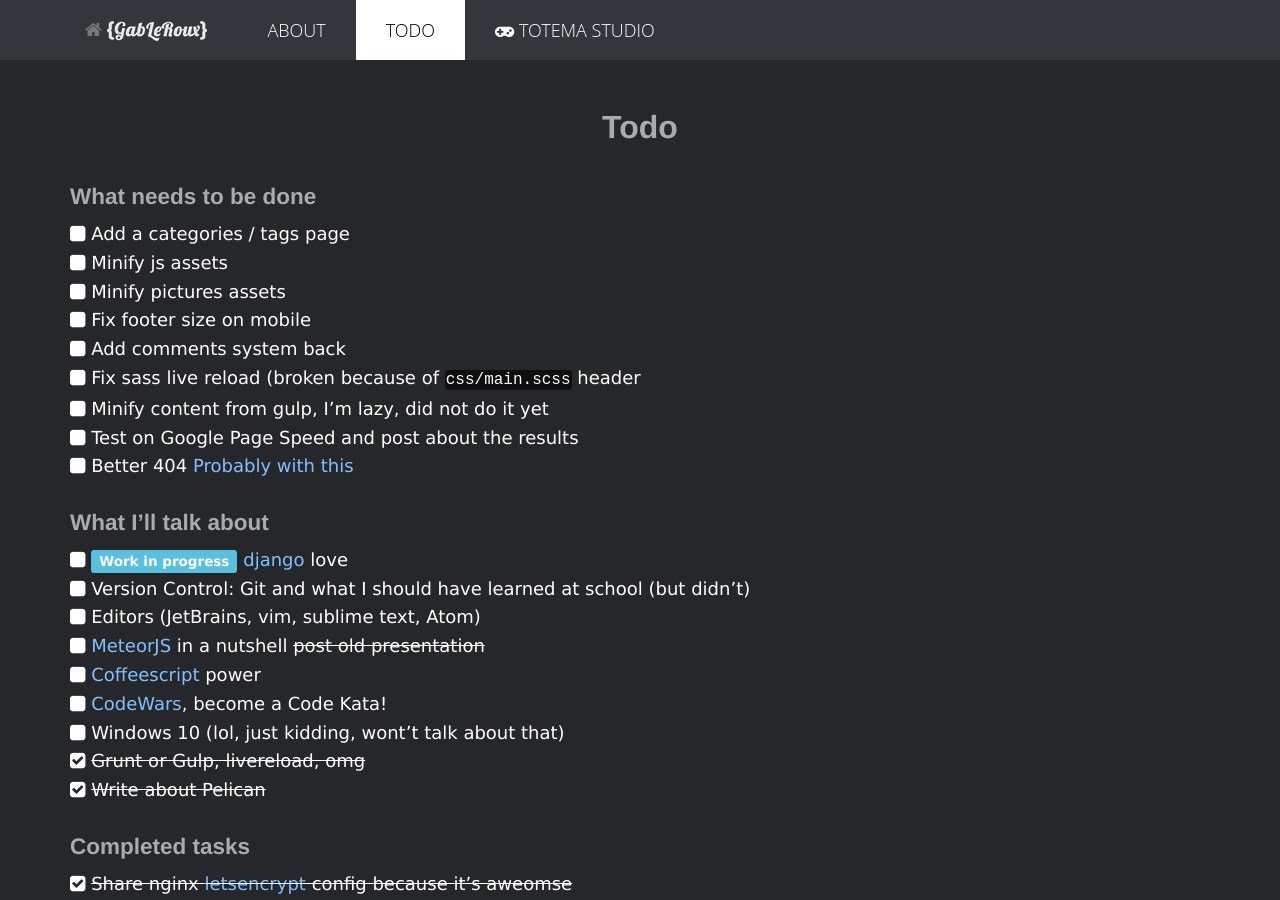
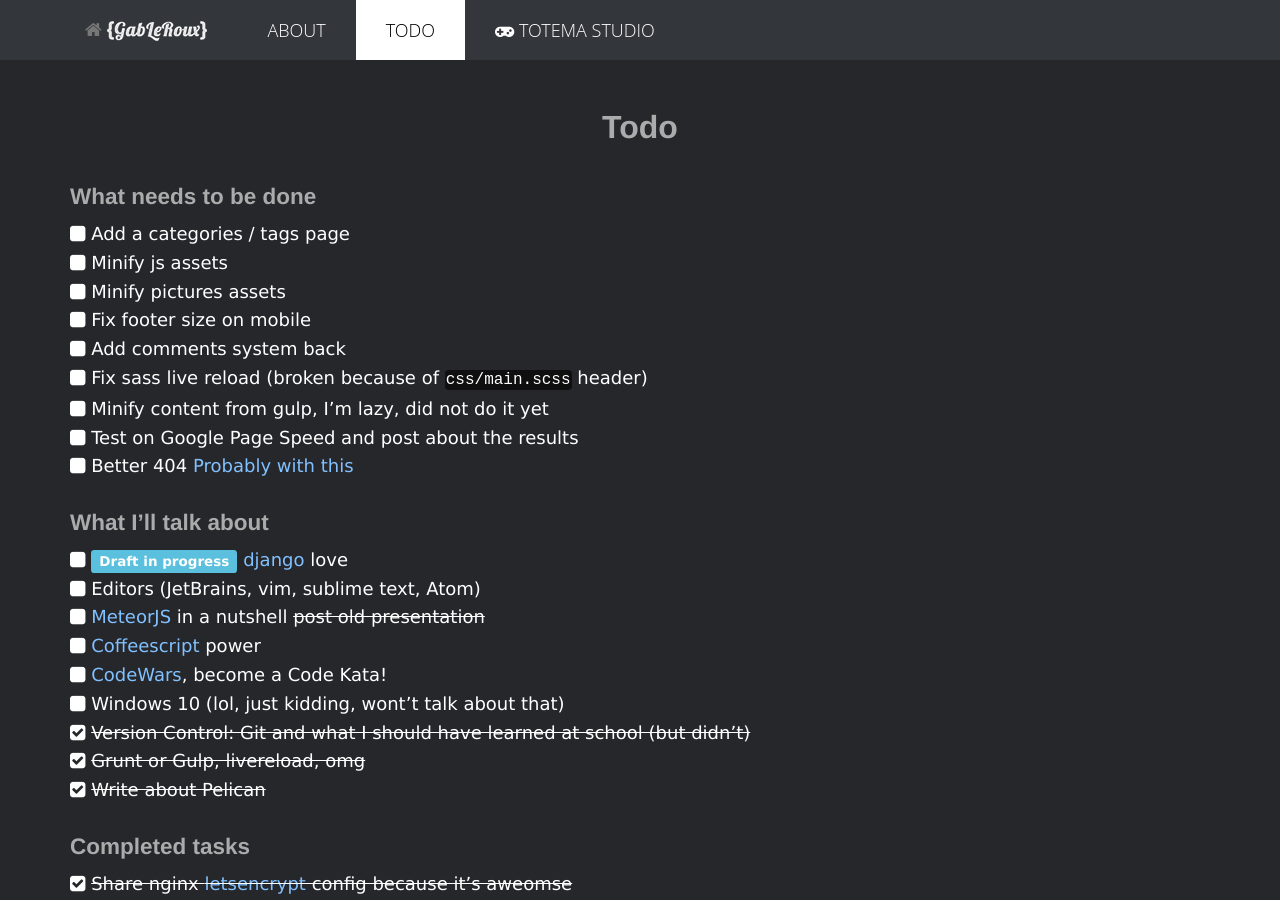
Before and after one commit to GabLeRoux/gableroux.com, a Jekyll site: the page built from todo.md, in a window 1280 px wide and 900 px high. Built offline with Jekyll 4.4.1, drawn with Linux system fonts in a browser that asks for light colours.

Commit message:
updated todo

```diff
--- a/todo.md
+++ b/todo.md
@@ -12,20 +12,20 @@ description: A list of things to do!
 * <i class="fa fa-square"></i> Minify pictures assets
 * <i class="fa fa-square"></i> Fix footer size on mobile
 * <i class="fa fa-square"></i> Add comments system back
-* <i class="fa fa-square"></i> Fix sass live reload (broken because of `css/main.scss` header
+* <i class="fa fa-square"></i> Fix sass live reload (broken because of `css/main.scss` header)
 * <i class="fa fa-square"></i> Minify content from gulp, I'm lazy, did not do it yet
 * <i class="fa fa-square"></i> Test on Google Page Speed and post about the results
 * <i class="fa fa-square"></i> Better 404 [Probably with this](http://yizeng.me/2013/05/26/create-a-custom-jekyll-404-page/)
 
 ## What I'll talk about
 
-* <i class="fa fa-square"></i> <span class="label label-info">Work in progress</span> [django][django] love
-* <i class="fa fa-square"></i> Version Control: Git and what I should have learned at school (but didn't)
+* <i class="fa fa-square"></i> <span class="label label-info">Draft in progress</span> [django][django] love
 * <i class="fa fa-square"></i> Editors (JetBrains, vim, sublime text, Atom)
 * <i class="fa fa-square"></i> [MeteorJS][meteor] in a nutshell <del>post old presentation</del>
 * <i class="fa fa-square"></i> [Coffeescript][coffeescript] power
 * <i class="fa fa-square"></i> [CodeWars][codewars], become a Code Kata!
 * <i class="fa fa-square"></i> Windows 10 (lol, just kidding, wont't talk about that)
+* <i class="fa fa-check-square"></i> <del>Version Control: Git and what I should have learned at school (but didn't)</del>
 * <i class="fa fa-check-square"></i> <del>Grunt or Gulp, livereload, omg</del>
 * <i class="fa fa-check-square"></i> <del>Write about Pelican</del>
 
```
Also changed, not shown: 2 other files.
